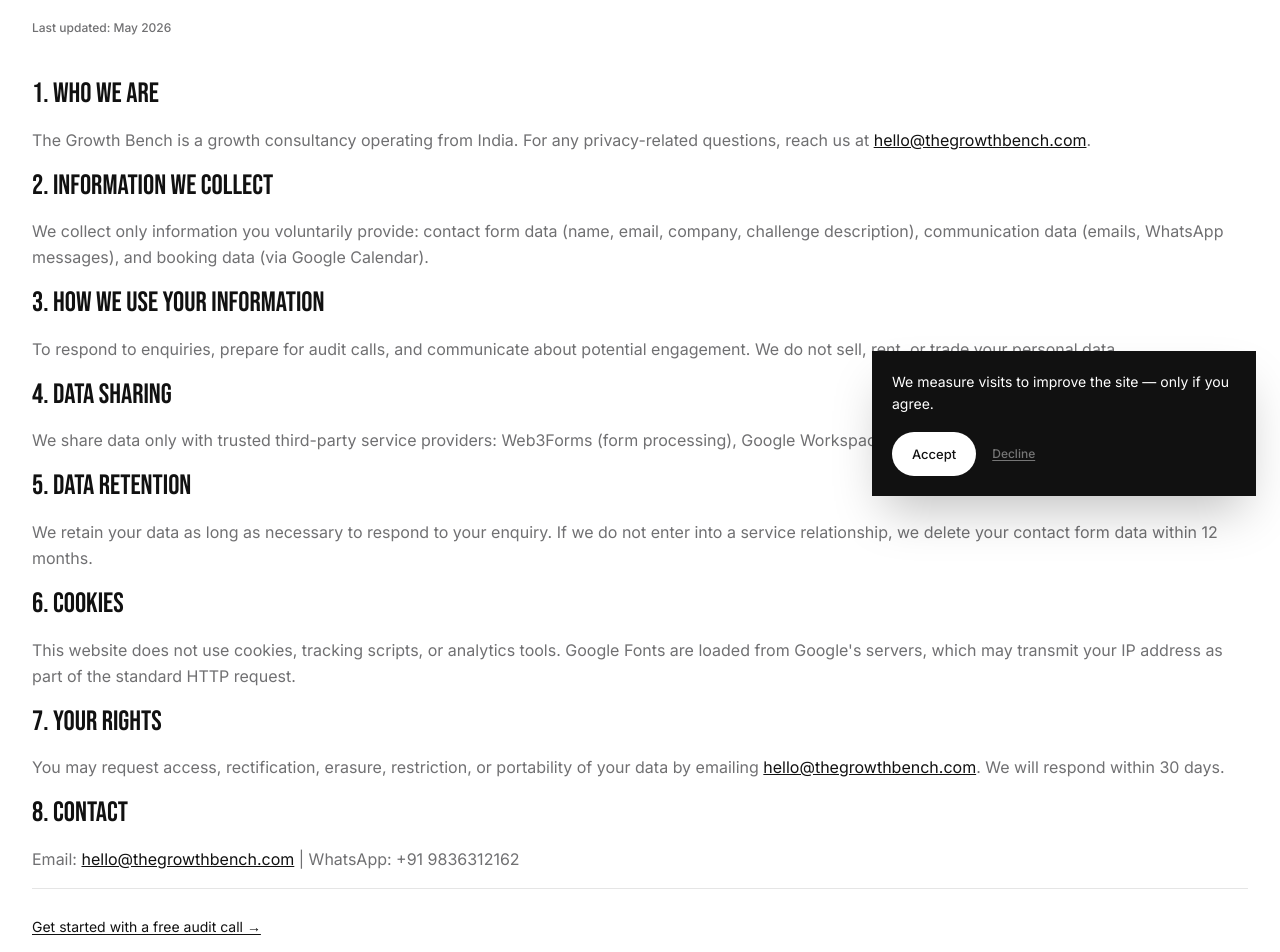
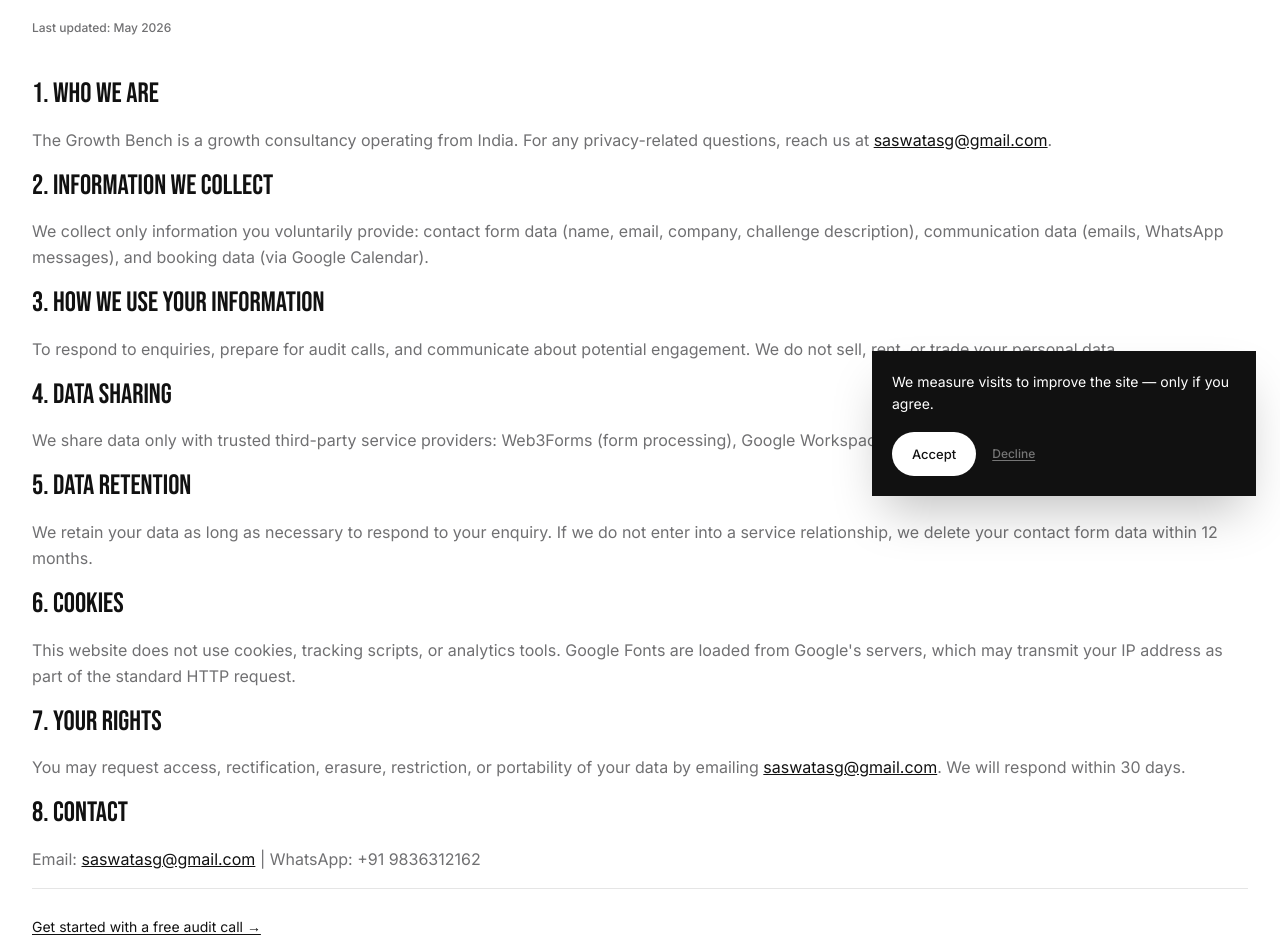
Before and after one commit to saswatasg/The-Growth-Bench, a React (Vite) app: page /privacy in a window 1280 px wide. Shown: the part 280-1232 px from the top of the page. Built offline with nearby package versions, Linux system fonts and the light colour scheme; no server answers.

Commit message:
update: email to saswatasg@gmail.com everywhere, add icons to drawer contact links

```diff
--- a/src/components/ErrorBoundary.jsx
+++ b/src/components/ErrorBoundary.jsx
@@ -24,7 +24,7 @@
             <h1 className="font-display text-heading-xl md:text-display-md text-ink mb-4">Something went wrong</h1>
             <p className="text-body-md text-mute mb-8 max-w-md mx-auto">
               We encountered an unexpected error. Please try refreshing the page, or{' '}
-              <a href="mailto:hello@thegrowthbench.com" className="text-ink underline">contact us</a> if the problem persists.
+              <a href="mailto:saswatasg@gmail.com" className="text-ink underline">contact us</a> if the problem persists.
             </p>
             <Button size="lg" asChild>
               <Link to="/">Go Home</Link>
--- a/src/components/Footer.jsx
+++ b/src/components/Footer.jsx
@@ -38,8 +38,8 @@
             </p>
             <ul className="space-y-3">
               <li>
-                <a href="mailto:hello@thegrowthbench.com" className="text-body-sm text-stone no-underline hover:text-canvas transition-colors flex items-center gap-2">
-                  <Mail className="w-3.5 h-3.5" /> hello@thegrowthbench.com
+                <a href="mailto:saswatasg@gmail.com" className="text-body-sm text-stone no-underline hover:text-canvas transition-colors flex items-center gap-2">
+                  <Mail className="w-3.5 h-3.5" /> saswatasg@gmail.com
                 </a>
               </li>
               <li>
--- a/src/components/Header.jsx
+++ b/src/components/Header.jsx
@@ -1,6 +1,6 @@
 import React from 'react';
 import { Link, NavLink } from 'react-router-dom';
-import { Menu, X, ArrowRight } from 'lucide-react';
+import { Menu, X, ArrowRight, Mail, MessageCircle } from 'lucide-react';
 import { Button } from '@/components/ui/button';
 import { useBookingModal } from '@/context/BookingModalContext';
 import { motion, useScroll, useSpring, AnimatePresence } from 'framer-motion';
@@ -155,18 +155,18 @@
                 {/* Quick links */}
                 <div className="mt-6 space-y-3">
                   <a
-                    href="mailto:hello@thegrowthbench.com"
-                    className="block text-body-sm text-mute no-underline hover:text-ink transition-colors"
+                    href="mailto:saswatasg@gmail.com"
+                    className="flex items-center gap-3 py-2 text-body-sm text-mute no-underline hover:text-ink transition-colors"
                   >
-                    hello@thegrowthbench.com
+                    <Mail className="w-4 h-4" /> saswatasg@gmail.com
                   </a>
                   <a
                     href={WHATSAPP_URL}
                     target="_blank"
                     rel="noopener noreferrer"
-                    className="block text-body-sm text-mute no-underline hover:text-ink transition-colors"
+                    className="flex items-center gap-3 py-2 text-body-sm text-mute no-underline hover:text-ink transition-colors"
                   >
-                    WhatsApp
+                    <MessageCircle className="w-4 h-4" /> WhatsApp
                   </a>
                 </div>
               </nav>
--- a/src/pages/Privacy.jsx
+++ b/src/pages/Privacy.jsx
@@ -19,7 +19,7 @@
 
           <div className="text-body-md text-mute leading-relaxed space-y-4 [&_h2]:font-display [&_h2]:text-heading-lg [&_h2]:text-ink [&_h2]:mt-10 [&_h2]:mb-4 [&_a]:text-ink [&_a]:underline [&_strong]:text-ink [&_ul]:list-disc [&_ul]:pl-6 [&_li]:mb-1">
             <h2>1. Who We Are</h2>
-            <p>The Growth Bench is a growth consultancy operating from India. For any privacy-related questions, reach us at <a href="mailto:hello@thegrowthbench.com">hello@thegrowthbench.com</a>.</p>
+            <p>The Growth Bench is a growth consultancy operating from India. For any privacy-related questions, reach us at <a href="mailto:saswatasg@gmail.com">saswatasg@gmail.com</a>.</p>
 
             <h2>2. Information We Collect</h2>
             <p>We collect only information you voluntarily provide: contact form data (name, email, company, challenge description), communication data (emails, WhatsApp messages), and booking data (via Google Calendar).</p>
@@ -37,10 +37,10 @@
             <p>This website does not use cookies, tracking scripts, or analytics tools. Google Fonts are loaded from Google's servers, which may transmit your IP address as part of the standard HTTP request.</p>
 
             <h2>7. Your Rights</h2>
-            <p>You may request access, rectification, erasure, restriction, or portability of your data by emailing <a href="mailto:hello@thegrowthbench.com">hello@thegrowthbench.com</a>. We will respond within 30 days.</p>
+            <p>You may request access, rectification, erasure, restriction, or portability of your data by emailing <a href="mailto:saswatasg@gmail.com">saswatasg@gmail.com</a>. We will respond within 30 days.</p>
 
             <h2>8. Contact</h2>
-            <p>Email: <a href="mailto:hello@thegrowthbench.com">hello@thegrowthbench.com</a> | WhatsApp: +91 9836312162</p>
+            <p>Email: <a href="mailto:saswatasg@gmail.com">saswatasg@gmail.com</a> | WhatsApp: +91 9836312162</p>
 
             <div className="mt-8 pt-6 border-t border-hairline-soft">
               <Link to="/get-started" className="text-body-sm text-ink underline underline-offset-2 hover:text-mute transition-colors">Get started with a free audit call →</Link>
--- a/src/pages/Terms.jsx
+++ b/src/pages/Terms.jsx
@@ -43,7 +43,7 @@
             <p>These Terms are governed by the laws of India.</p>
 
             <h2>9. Contact</h2>
-            <p><a href="mailto:hello@thegrowthbench.com">hello@thegrowthbench.com</a></p>
+            <p><a href="mailto:saswatasg@gmail.com">saswatasg@gmail.com</a></p>
 
             <div className="mt-8 pt-6 border-t border-hairline-soft">
               <Link to="/get-started" className="text-body-sm text-ink underline underline-offset-2 hover:text-mute transition-colors">Get started with a free audit call →</Link>
```
